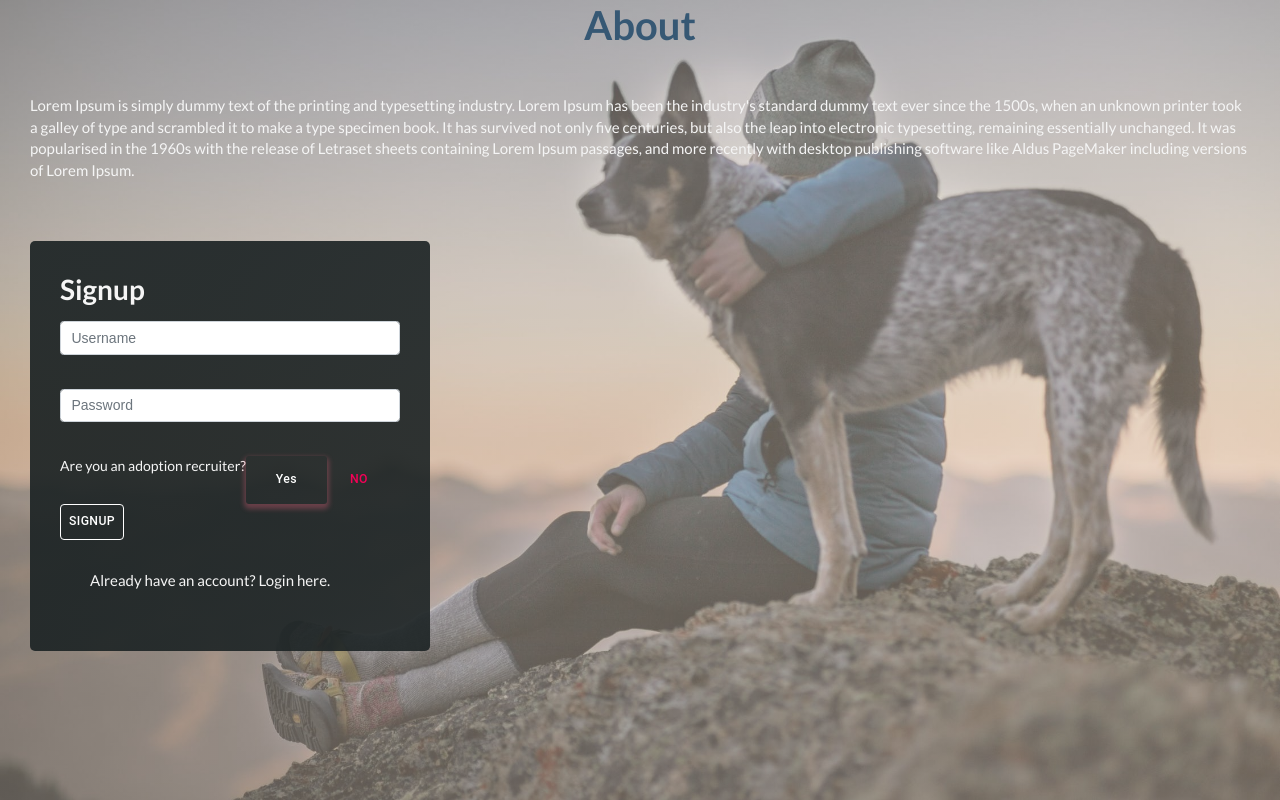
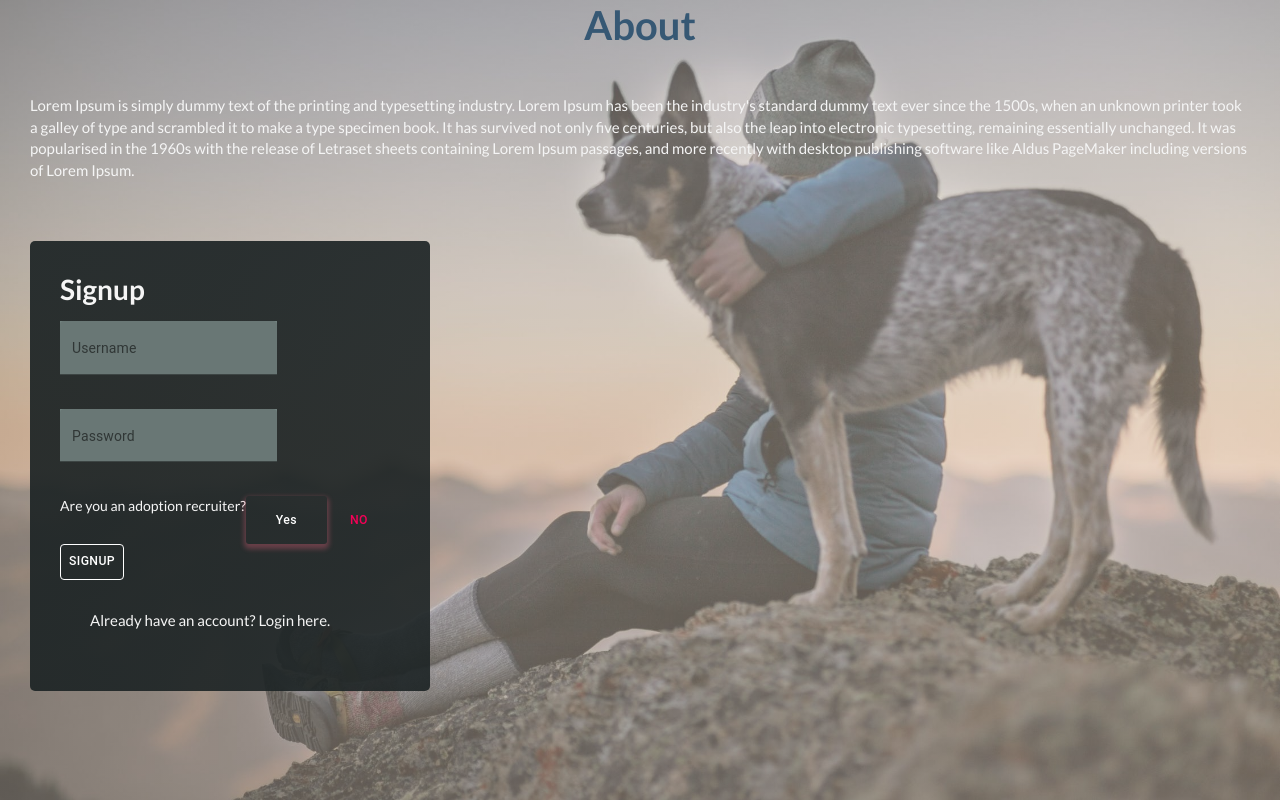
Before and after one commit to Tristanoshier/PetPals-client, a React (Create React App) app: page / in a window 1280 px wide. Both pictures are taken after a click on the element "Don't have an account? Sign up here.". Built offline with nearby package versions, Linux system fonts and the light colour scheme.

Commit message:
styled auth page

```diff
--- a/src/components/auth/signup/SignupDIsplay.tsx
+++ b/src/components/auth/signup/SignupDIsplay.tsx
@@ -1,8 +1,11 @@
 import React from "react";
+//Reactstrap
 import { Form, FormGroup, Label, Input, ButtonGroup } from "reactstrap";
 //Material UI
 import { createStyles, makeStyles, withStyles, Theme } from '@material-ui/core/styles';
 import Button from '@material-ui/core/Button';
+import TextField from '@material-ui/core/TextField';
+
 
 
 const useStyles = makeStyles((theme: Theme) =>
@@ -10,10 +13,21 @@ const useStyles = makeStyles((theme: Theme) =>
     root: {
       '& > *': {
         margin: theme.spacing(1),
+        width: '25ch',
       },
     },
   }),
 );
+
+const StyledTextField = withStyles({
+    root: {
+        color: 'white',
+        backgroundColor: '#738380'
+    },
+    label: {
+      textTransform: 'capitalize',
+    },
+  })(TextField);
 
 
 const StyledButton = withStyles({
@@ -50,12 +64,26 @@ function SignupDisplay(props: Props) {
         <Form onSubmit={props.onSubmit}>
             <FormGroup>
                 <Label for="username" hidden>Username</Label>
-                <Input onChange={e => props.onUsernameChange(e)} name="username" id="username" placeholder="Username" />
+                <StyledTextField
+                onChange={e => props.onUsernameChange(e)}
+                name="username"
+                // id="username"
+                id="filled-basic"
+                label="Username"
+                variant="filled"
+                />
             </FormGroup>
             <br />
             <FormGroup>
                 <Label for="password" hidden>Password</Label>
-                <Input onChange={e => props.onPasswordChange(e)} type="password" name="password" id="password" placeholder="Password" />
+                <StyledTextField
+                onChange={e => props.onPasswordChange(e)}
+                type="password"
+                name="password"
+                id="filled-basic"
+                // placeholder="Password"
+                label="Password"
+                variant="filled" />
             </FormGroup>
             <br />
             <ButtonGroup>
```
